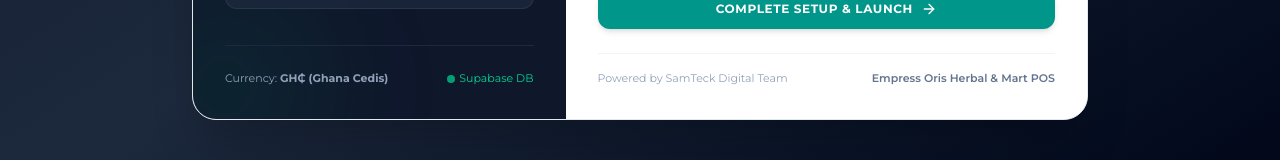
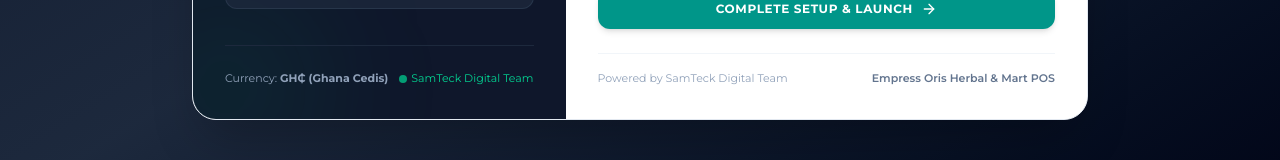
Before and after one commit to resolvehub3-rgb/empress-oris-pharmacy, a React (Vite) app: page / in a window 1280 px wide. Shown: the part 592-752 px from the top of the page. Built offline with nearby package versions, Linux system fonts and the light colour scheme; no server answers.

Commit message:
chore: replace remaining Supabase DB label on auth page

```diff
--- a/src/pages/AuthPage.tsx
+++ b/src/pages/AuthPage.tsx
@@ -123,7 +123,7 @@ export function AuthPage() {
             <span>Currency: <strong>GH₵ (Ghana Cedis)</strong></span>
             <span className="flex items-center space-x-1 text-emerald-400">
               <span className="w-2 h-2 rounded-full bg-emerald-400 animate-pulse" />
-              <span>Supabase DB</span>
+              <span>SamTeck Digital Team</span>
             </span>
           </div>
         </div>
```
